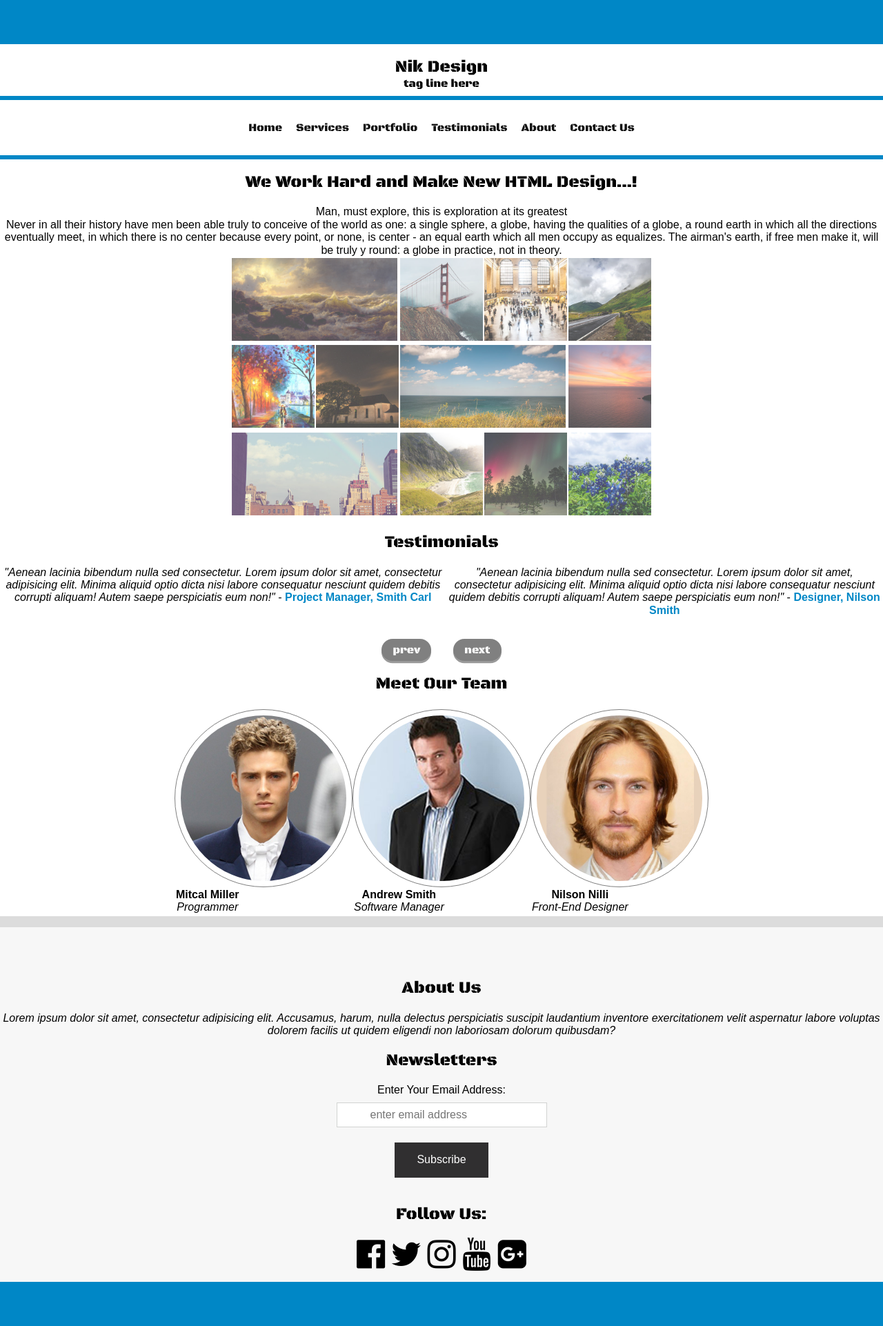
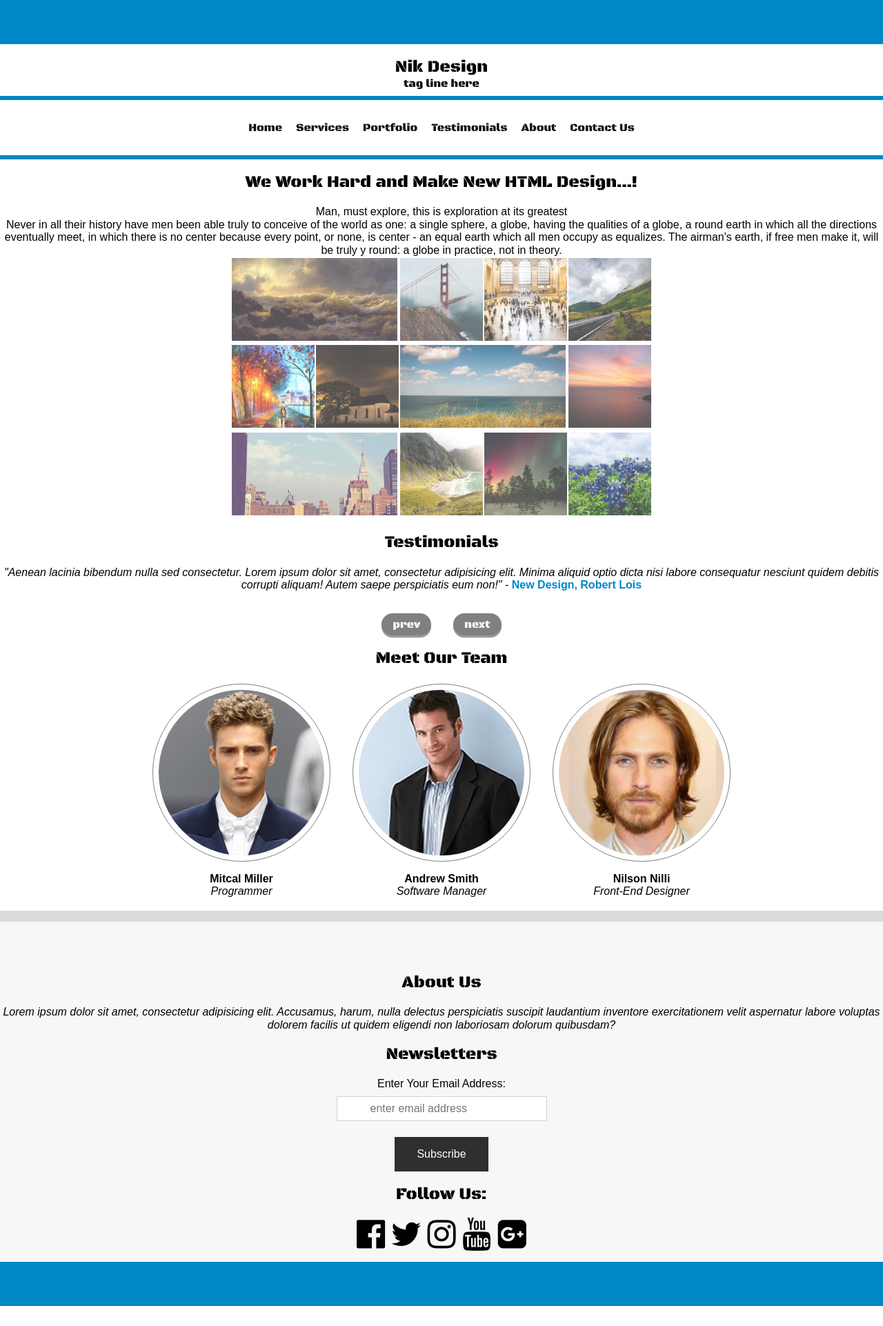
Before and after one commit to Campbell20/lesson6-challenge-day2, a Jekyll site: the page built from index.html, in a window 1280 px wide. Shown: the whole page at 69% size. Built offline with Jekyll 4.4.1, drawn with Linux system fonts in a browser that asks for light colours; nearby versions of some CDN libraries; after the commit the page ends 1893 px from its top, so only the background shows below that.

Commit message:
first draft

```diff
--- a/_includes/meet-our-team.html
+++ b/_includes/meet-our-team.html
@@ -1,5 +1,4 @@
-
-
+<div class="meet-our-team-container">
     <h2>Meet Our Team</h2>
 
     <div class="meet-our-team-container-320px">
@@ -34,7 +33,7 @@
                     <img src="{{ site.github.url}}/images/person.jpg" alt="">
                 </td>
                 <td class="teammember-text">
-             <strong>Mitcal Miller</strong><br>
+                    <strong>Mitcal Miller</strong>
                     <em>Programmer</em>
 
                 </td>
@@ -44,7 +43,7 @@
                     <img src="{{ site.github.url}}/images/person2.jpg" alt="">
                 </td>
                 <td class="teammember-text">
-            <strong>Andrew Smith</strong><br>
+                    <strong>Andrew Smith</strong>
                     <em>Software Manager</em>
                 </td>
             </tr>
@@ -53,7 +52,7 @@
                     <img src="{{ site.github.url}}/images/person3.jpg" alt="">
                 </td>
                 <td class="teammember-text">
-                 <strong>Nilson Nilli</strong><br>
+                    <strong>Nilson Nilli</strong>
                     <em>Front-End Designer</em>
 
                 </td>
@@ -61,3 +60,4 @@
 
         </table>
     </div>
+</div>
--- a/_sass/about.scss
+++ b/_sass/about.scss
@@ -3,6 +3,7 @@
     background-color:#f7f7f7;
     border-top:1rem solid #dcdcdc;
     height:auto;
+    text-align:center;
 }
 
 .about-text {
--- a/_sass/footer.scss
+++ b/_sass/footer.scss
@@ -13,8 +13,12 @@ footer {
     background-color: #f7f7f7;
     margin:0;
     border-bottom: 4rem solid #0087c6;
+    text-align:center;
 }
 
+footer h2 {
+    margin-top: 0rem;
+}
 
 .socialmedia-icon {
     margin-right: .2rem;
--- a/_sass/media-queries.scss
+++ b/_sass/media-queries.scss
@@ -25,6 +25,9 @@
   }
   .content-bottom-container-620px {
     display: none;
+  }
+  .content-bottom-container-820px{
+    display:none;
   }
   .meet-our-team-container-820px{
     display:none;
@@ -96,13 +99,24 @@
   //   content: "810px";
   //   color: black;
   // }
+
+
+
    .meet-our-team-container-320px {
     display:none;
   }
   .meet-our-team-container-820px {
     display:flex;
-    // flex-flow: row nowrap;
-    // margin: 5rem 0;
+  }
+
+  .content-bottom-container-620px {
+    display: none;
+  }
+
+  .content-bottom-container-820px {
+    display:flex;
+    justify-content: center;
+    margin-bottom: 2rem;
   }
 }
 
--- a/_sass/meet-our-team.scss
+++ b/_sass/meet-our-team.scss
@@ -1,3 +1,8 @@
+.meet-our-team-container {
+    text-align:center;
+}
+
+
 .meet-our-team-container-820px {
     display: flex;
     justify-content: center;
@@ -38,3 +43,16 @@ h2 {
     display:flex;
     text-align:center;
 }
+
+.meet-our-team-container-820px td {
+    padding:0 1rem;
+    text-align:center;
+}
+
+
+.meet-our-team-container-820px .teammember-text{
+    display: flex;
+    justify-content: center;
+    flex-flow:column;
+
+}
--- a/index.html
+++ b/index.html
@@ -2,6 +2,7 @@
 title: lesson6-challenge-day2
 layout: default
 ---
+
 
 <div class="content-top-container">
 
@@ -82,6 +83,12 @@ Never in all their history have men been able truly to conceive of the world as
         <span class="content-bottom-text"> <em>"Aenean lacinia bibendum nulla sed consectetur. Lorem ipsum dolor sit amet, consectetur adipisicing elit. Minima aliquid optio dicta nisi labore consequatur nesciunt quidem debitis corrupti aliquam! Autem saepe perspiciatis eum non!"</em> - <span class="bluetext">Designer, Nilson Smith</span></span><br><br>
     </div>
 
+    <div class="content-bottom-container-820px">
+
+
+        <span class="content-bottom-text"> <em>"Aenean lacinia bibendum nulla sed consectetur. Lorem ipsum dolor sit amet, consectetur adipisicing elit. Minima aliquid optio dicta nisi labore consequatur nesciunt quidem debitis corrupti aliquam! Autem saepe perspiciatis eum non!"</em> - <span class="bluetext">New Design, Robert Lois</span></span><br><br>
+
+    </div>
 
     <div class="prevandnextbuttons">
         <div class="roundedbutton">
@@ -92,3 +99,4 @@ Never in all their history have men been able truly to conceive of the world as
         </div>
 
     </div>
+</div>
```
Lines whose indentation alone changed are shown as unchanged.
